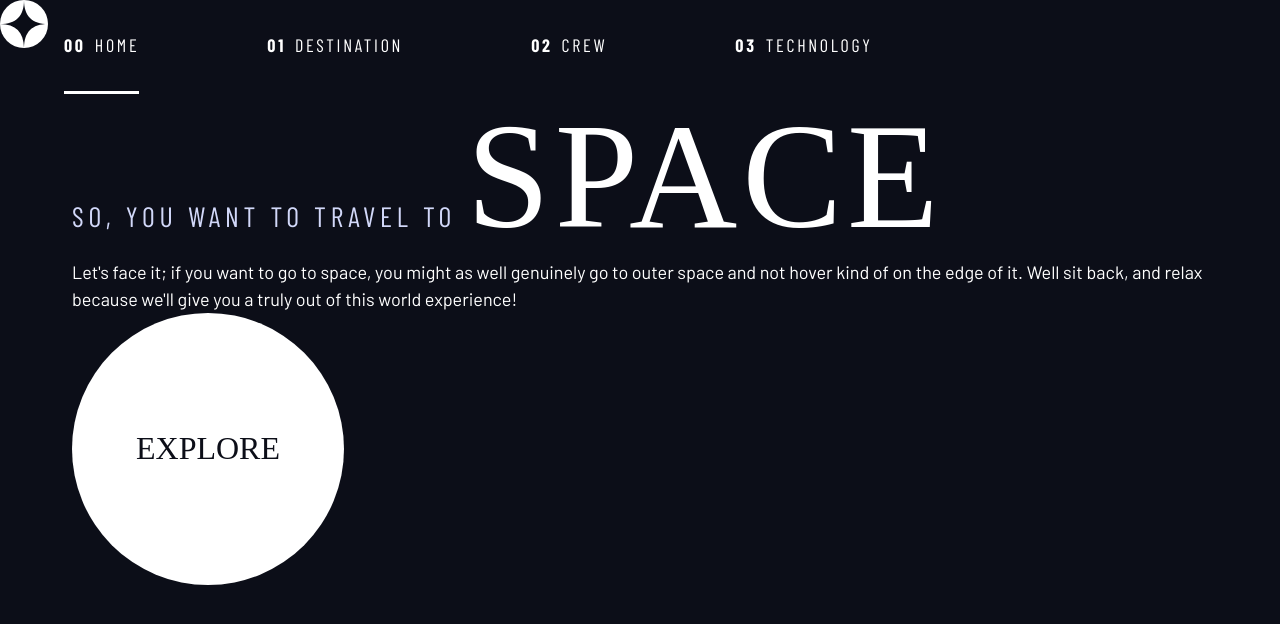
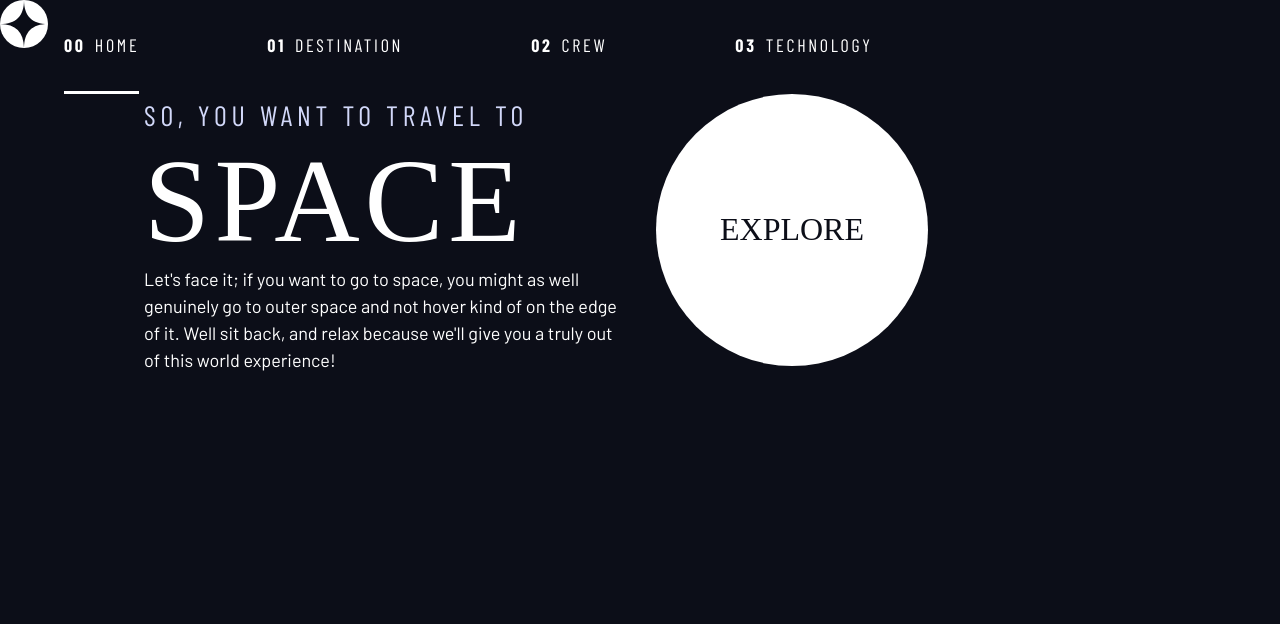
Before and after one commit to cyrilmuchemi/vue-travellers, a Vue app: page / in a window 1280 px wide. Shown: the top 624 px of the page. Built offline with nearby package versions, Linux system fonts and the light colour scheme; a web font is replaced by a local one.

Commit message:
Create homepage

```diff
--- a/main.css
+++ b/main.css
@@ -4,7 +4,7 @@
   --clr-light: 231 77% 90%;
   --clr-white: 0 0% 100%;
       /* font-sizes */
-   --fs-900: 9.375rem;
+  --fs-900: clamp(5rem, 8vw + 1rem, 9.375rem);
    --fs-800: 6.25rem;
    --fs-700: 3.5rem;
    --fs-600: 2rem;
@@ -16,6 +16,25 @@
    --ff-serif: "Bellefair", serif;
    --ff-sans-cond: "Barlow Condensed", sans-serif;
    --ff-sans-normal: "Barlow", sans-serif;
+}
+
+@media (min-width: 35em) {
+  :root {
+      --fs-800: 5rem;
+      --fs-700: 2.5rem;
+      --fs-600: 1.5rem;
+      --fs-400: 1rem;
+  }
+}
+
+@media (min-width: 45em) {
+  :root {
+      /* font-sizes */
+      --fs-800: 6.25rem;
+      --fs-700: 3.5rem;
+      --fs-600: 2rem;
+      --fs-400: 1.125rem;
+  }
 }
 
 /* Reset */
@@ -98,10 +117,12 @@ select {
   gap: var(--gap, 1rem);
 }
 
+.d-block {
+  display: block;
+}
 
 .flow > *:where(:not(:first-child)) {
   margin-top: 1rem;
-  outline: 1px solid red;
 }
 
 .container {
@@ -109,6 +130,26 @@ select {
   margin-inline: auto;
   max-width: 80rem;
 }
+
+.grid-container {
+  display: grid;
+}
+
+@media (min-width: 45em) {
+  .grid-container {
+      column-gap: var(--container-gap, 2rem);
+      grid-template-columns: minmax(2rem, 1fr) repeat(2, minmax(0, 30rem)) minmax(2rem, 1fr);
+  }
+
+  .grid-container > *:first-child {
+      grid-column: 2;
+  }
+
+  .grid-container > *:last-child {
+      grid-column: 3;
+  }
+}
+
 
 .sr-only {
 position: absolute;
--- a/src/views/Home.vue
+++ b/src/views/Home.vue
@@ -1,10 +1,14 @@
 <template>
     <div class="home">
-     <div class="container">
+     <div class="grid-container">
+        <div>
         <h1 class="text-accent fs-500 ff-sans-cond uppercase letter-spacing-1">So, you want to travel to
-        <span class="fs-900 ff-serif text-white">Space</span></h1>
+        <span class="fs-900 d-block ff-serif text-white">Space</span></h1>
         <p class="text-white">Let's face it; if you want to go to space, you might as well genuinely go to outer space and not hover kind of on the edge of it. Well sit back, and relax because we'll give you a truly out of this world experience!</p>
+        </div>
+        <div>
         <a href="#" class="large-button uppercase ff-serif fs-600 text-dark bg-white">Explore</a>
+        </div>
     </div>
     </div>
 </template>
```
Also changed, not shown: src/components/HelloWorld.vue (deleted, +0 -40 lines).
